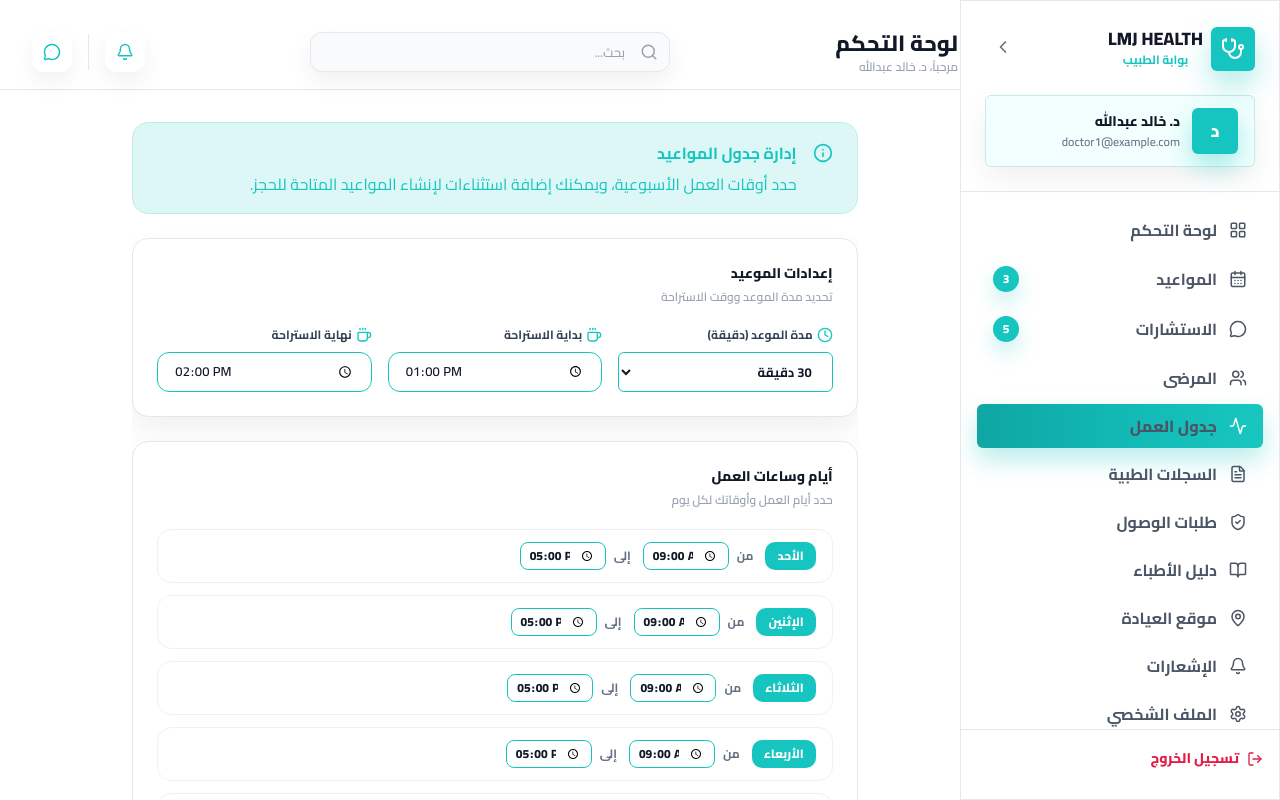
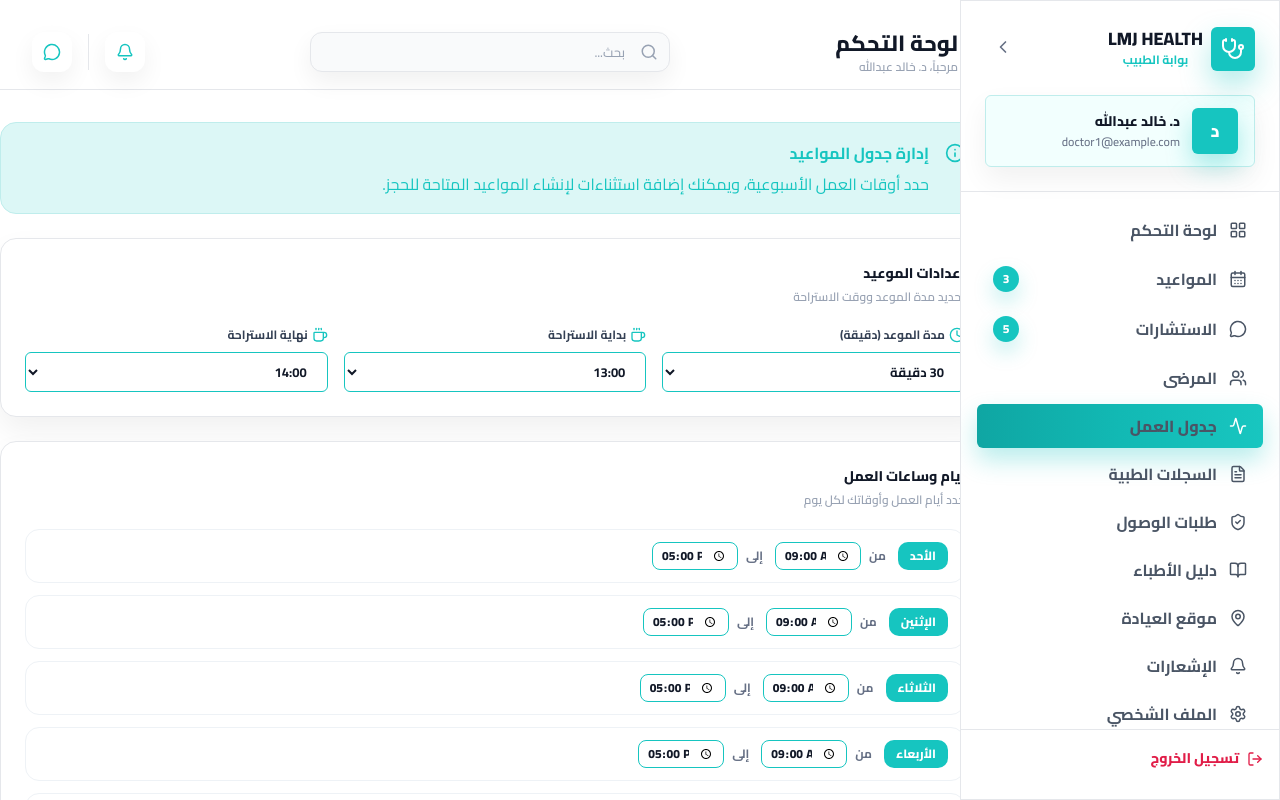
Before and after one commit to llill-dev/lmj-health-web, a Next.js app: page /work-schedule in a window 1280 px wide. Built offline with nearby package versions, Linux system fonts and the light colour scheme.

Commit message:
refactor(doctor): constrain medical records table columns to prevent over-expansion

```diff
--- a/src/app/(doctor)/layout.tsx
+++ b/src/app/(doctor)/layout.tsx
@@ -31,7 +31,7 @@ export default function ProtectedLayout({ children }: { children: ReactNode }) {
             <DashboardHeader />
           </div>
 
-          <div className='flex-1 overflow-y-auto py-8 bg-white mx-auto scrollbar-hide'>
+          <div className='flex-1 overflow-y-auto py-8 bg-white scrollbar-hide'>
             {children}
           </div>
         </main>
--- a/src/app/(doctor)/medical-records/page.tsx
+++ b/src/app/(doctor)/medical-records/page.tsx
@@ -114,7 +114,8 @@ const mockRecords: MedicalRecordItem[] = [
     statusLabel: 'مغلق',
     facility: 'عيادة القلب',
     diagnosisTitle: 'التشخيص',
-    diagnosisSubtitle: 'مراجعة فحوصات/تقييم عام',
+    diagnosisSubtitle:
+      'المريضة أُحيلت للفحص القلبي بسبب تاريخ عائلي. الفحوصات طبيعية ولا توجد مشاكل قلبية حالياً.',
     symptoms: ['ألم خفيف'],
     medicinesCount: 1,
     vitals: [
@@ -271,7 +272,7 @@ export default function MedicalRecordsPage() {
             <section className='mt-5 rounded-[18px] border border-[#EEF2F6] bg-white shadow-[0_18px_30px_rgba(0,0,0,0.10)] overflow-hidden'>
               <div className='w-full overflow-x-auto'>
                 <div className='min-w-max'>
-                  <div className='grid grid-cols-[repeat(14,minmax(0,1fr))] items-center gap-3 border-b border-[#EEF2F6] bg-[#F9FAFB] px-6 py-4'>
+                  <div className='grid grid-cols-[repeat(14,minmax(60px,80px))] items-center gap-8 border-b border-[#EEF2F6] bg-[#F9FAFB] px-6 py-4'>
                     <div className='col-span-2 text-right font-cairo text-[13px] font-extrabold text-[#111827]'>
                       System ID
                     </div>
@@ -311,7 +312,7 @@ export default function MedicalRecordsPage() {
                       return (
                         <div
                           key={r.id}
-                          className='grid grid-cols-[repeat(14,minmax(0,1fr))] items-start gap-8 border-b border-[#EEF2F6] px-6 py-4 last:border-b-0'
+                          className='grid items-center grid-cols-[repeat(14,minmax(60px,80px))] gap-8 border-b border-[#EEF2F6] px-6 py-4 last:border-b-0'
                         >
                           <div className='col-span-2 flex items-start justify-between gap-3 pt-1'>
                             <div className='flex h-[40px] w-[40px] items-center justify-center rounded-[10px] bg-[#16C5C0] text-white shadow-[0_14px_24px_rgba(22,197,192,0.28)]'>
@@ -375,7 +376,7 @@ export default function MedicalRecordsPage() {
                             </div>
                           </div>
 
-                          <div className='col-span-2 flex items-start justify-end gap-4 pt-1'>
+                          <div className='col-span-2 flex items-center justify-center gap-4 pt-1'>
                             <button
                               type='button'
                               onClick={() => {
--- a/src/app/(doctor)/work-schedule/page.tsx
+++ b/src/app/(doctor)/work-schedule/page.tsx
@@ -45,6 +45,18 @@ const days: Array<{ key: DayKey; label: string }> = [
   { key: 'saturday', label: 'السبت' },
 ];
 
+function buildTimeSlots(stepMinutes = 15) {
+  const slots: string[] = [];
+  for (let h = 0; h < 24; h += 1) {
+    for (let m = 0; m < 60; m += stepMinutes) {
+      const hh = String(h).padStart(2, '0');
+      const mm = String(m).padStart(2, '0');
+      slots.push(`${hh}:${mm}`);
+    }
+  }
+  return slots;
+}
+
 function uid() {
   return `${Date.now()}-${Math.random().toString(16).slice(2)}`;
 }
@@ -62,6 +74,8 @@ export default function WorkScheduleForm() {
   const [appointmentDuration, setAppointmentDuration] = useState('30');
   const [breakStart, setBreakStart] = useState('');
   const [breakEnd, setBreakEnd] = useState('');
+
+  const timeSlots = useMemo(() => buildTimeSlots(15), []);
 
   const [weekly, setWeekly] = useState<Record<DayKey, DaySchedule>>({
     sunday: { enabled: true, from: '09:00', to: '17:00' },
@@ -221,12 +235,23 @@ export default function WorkScheduleForm() {
                 بداية الاستراحة
               </div>
             </div>
-            <input
-              type='time'
-              value={breakStart}
-              onChange={(e) => setBreakStart(e.target.value)}
-              className='h-[40px] w-full rounded-[12px] border-[1.82px] border-[#16C5C0] bg-[#FFFFFF] px-4 font-cairo text-[13px] font-semibold text-[#111827] outline-none'
-            />
+            <div className='relative'>
+              <select
+                value={breakStart}
+                onChange={(e) => setBreakStart(e.target.value)}
+                className='h-[40px] w-full rounded-[6px] border-[1.82px] border-[#16C5C0] bg-[#FFFFFF] px-4 font-cairo text-[13px] font-bold text-[#111827] outline-none focus:border-[#16C5C0]'
+              >
+                <option value=''>—</option>
+                {timeSlots.map((t) => (
+                  <option
+                    key={t}
+                    value={t}
+                  >
+                    {t}
+                  </option>
+                ))}
+              </select>
+            </div>
           </div>
 
           <div>
@@ -236,12 +261,23 @@ export default function WorkScheduleForm() {
                 نهاية الاستراحة
               </div>
             </div>
-            <input
-              type='time'
-              value={breakEnd}
-              onChange={(e) => setBreakEnd(e.target.value)}
-              className='h-[40px] w-full rounded-[12px] border-[1.82px] border-[#16C5C0] bg-[#FFFFFF] px-4 font-cairo text-[13px] font-semibold text-[#111827] outline-none'
-            />
+            <div className='relative'>
+              <select
+                value={breakEnd}
+                onChange={(e) => setBreakEnd(e.target.value)}
+                className='h-[40px] w-full rounded-[6px] border-[1.82px] border-[#16C5C0] bg-[#FFFFFF] px-4 font-cairo text-[13px] font-bold text-[#111827] outline-none focus:border-[#16C5C0]'
+              >
+                <option value=''>—</option>
+                {timeSlots.map((t) => (
+                  <option
+                    key={t}
+                    value={t}
+                  >
+                    {t}
+                  </option>
+                ))}
+              </select>
+            </div>
           </div>
         </div>
       </section>
--- a/src/components/doctor/create-medical-record-form.tsx
+++ b/src/components/doctor/create-medical-record-form.tsx
@@ -1,7 +1,6 @@
 'use client';
-
 import { useMemo } from 'react';
-import { ChevronDown, Save, X } from 'lucide-react';
+import { ChevronDown, PenLine, Plus, Save, X } from 'lucide-react';
 import { useForm } from 'react-hook-form';
 import { z } from 'zod';
 import { zodResolver } from '@hookform/resolvers/zod';
@@ -109,7 +108,7 @@ export default function CreateMedicalRecordForm({
   };
 
   return (
-    <section className='min-w-[1120px] mt-5 rounded-[18px] border border-[#EEF2F6] bg-white shadow-[0_18px_30px_rgba(0,0,0,0.10)]'>
+    <section className='mt-5 rounded-[18px] border border-[#EEF2F6] bg-white shadow-[0_18px_30px_rgba(0,0,0,0.10)]'>
       <div className='relative border-b border-[#EEF2F6] px-8 py-5'>
         <div className='text-right font-cairo text-[16px] font-extrabold text-[#111827]'>
           إنشاء سجل طبي جديد
@@ -223,6 +222,49 @@ export default function CreateMedicalRecordForm({
             </div>
           </div>
 
+          <div className='mt-1 rounded-[10px] border-[1.82px] border-[#16C5C0] bg-[#0B1220] px-4 py-4 shadow-[0_18px_30px_rgba(0,0,0,0.22)]'>
+            <div className='mb-4 flex items-center justify-between'>
+              <div className='text-right font-cairo text-[14px] font-extrabold text-[#98A2B3]'>
+                الأدوية الموصوفة
+              </div>
+              <PenLine className='h-4 w-4 text-[#16C5C0]' />
+            </div>
+
+            <div className='grid grid-cols-2 gap-3'>
+              <input
+                className={inputBase}
+                placeholder='اسم الدواء *'
+              />
+              <input
+                className={inputBase}
+                placeholder='الجرعة (مثال: قرص واحد) *'
+              />
+              <input
+                className={inputBase}
+                placeholder='التكرار (مثال: 3 مرات يومياً) *'
+              />
+              <input
+                className={inputBase}
+                placeholder='المدة (مثال: 7 أيام) *'
+              />
+            </div>
+
+            <div className='mt-4'>
+              <input
+                className={inputBase}
+                placeholder='تعليمات إضافية (مثال: بعد الأكل)'
+              />
+            </div>
+
+            <button
+              type='button'
+              className='mt-4 flex h-[52px] w-full items-center justify-center gap-3 rounded-[8px] bg-gradient-to-r from-[#16C5C0] to-[#0FA6A3] font-cairo text-[14px] font-extrabold text-white shadow-[0_14px_24px_rgba(22,197,192,0.28)]'
+            >
+              <span>إضافة الدواء</span>
+              <Plus className='h-5 w-5' />
+            </button>
+          </div>
+
           <div>
             <div className={labelBase}>العلاج</div>
             <textarea
@@ -250,7 +292,7 @@ export default function CreateMedicalRecordForm({
             />
           </div>
 
-          <div className='mt-2 flex items-center justify-between gap-4'>
+          <div className='mt-2 flex items-center justify-end gap-4'>
             <motion.button
               type='button'
               onClick={onCancel}
```
